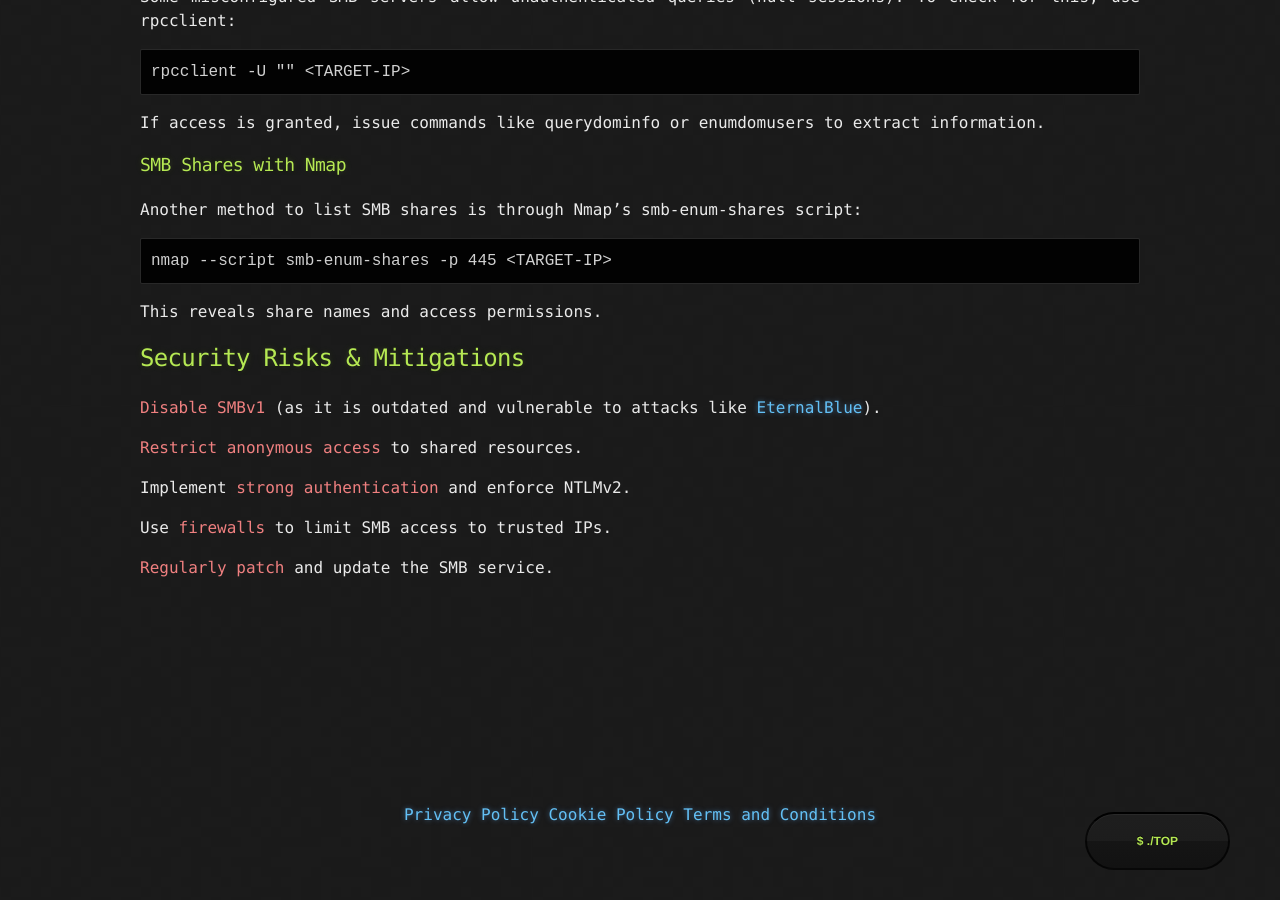
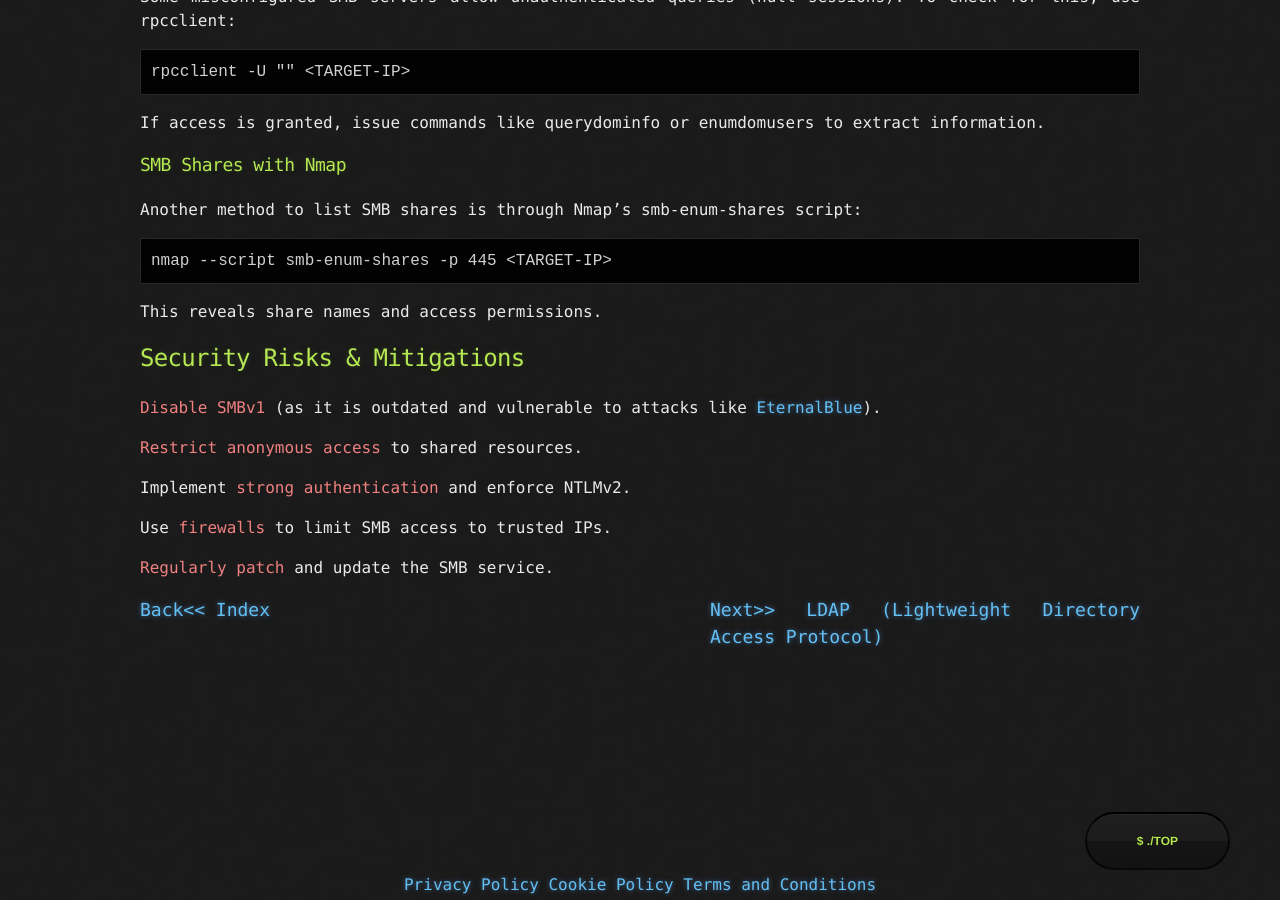
Before and after one commit to dennyverduchi/dennyverduchi.github.io, a Jekyll site: the page built from pages/blog/enum-techniques/1-smb.md, in a window 1280 px wide and 900 px high, scrolled down 1722 px. Built offline with Jekyll 4.4.1, drawn with Linux system fonts in a browser that asks for light colours; our own code applies the rules of GitHub Pages for plain Markdown files.

Commit message:
navigation fix

```diff
--- a/pages/blog/enum-techniques/1-smb.md
+++ b/pages/blog/enum-techniques/1-smb.md
@@ -91,3 +91,9 @@ Implement <span style="color: lightcoral">strong authentication</span> and enfor
 Use <span style="color: lightcoral">firewalls</span> to limit SMB access to trusted IPs.
 
 <span style="color: lightcoral">Regularly patch</span> and update the SMB service.
+
+<div class="row">
+  <div class="column3"><a href="/pages/blog/enum-techniques/0-enum-techniques-home" style="font-size: 18px">Back<< Index</a></div>
+  <div class="column1"></div>
+  <div class="column3"><a href="/pages/blog/enum-techniques/2-ldap" style="font-size: 18px" >Next>> LDAP (Lightweight Directory Access Protocol)</a><div>
+</div>
```
Also changed, not shown: pages/blog/enum-techniques/2-ldap.md (+1 -1 lines).
